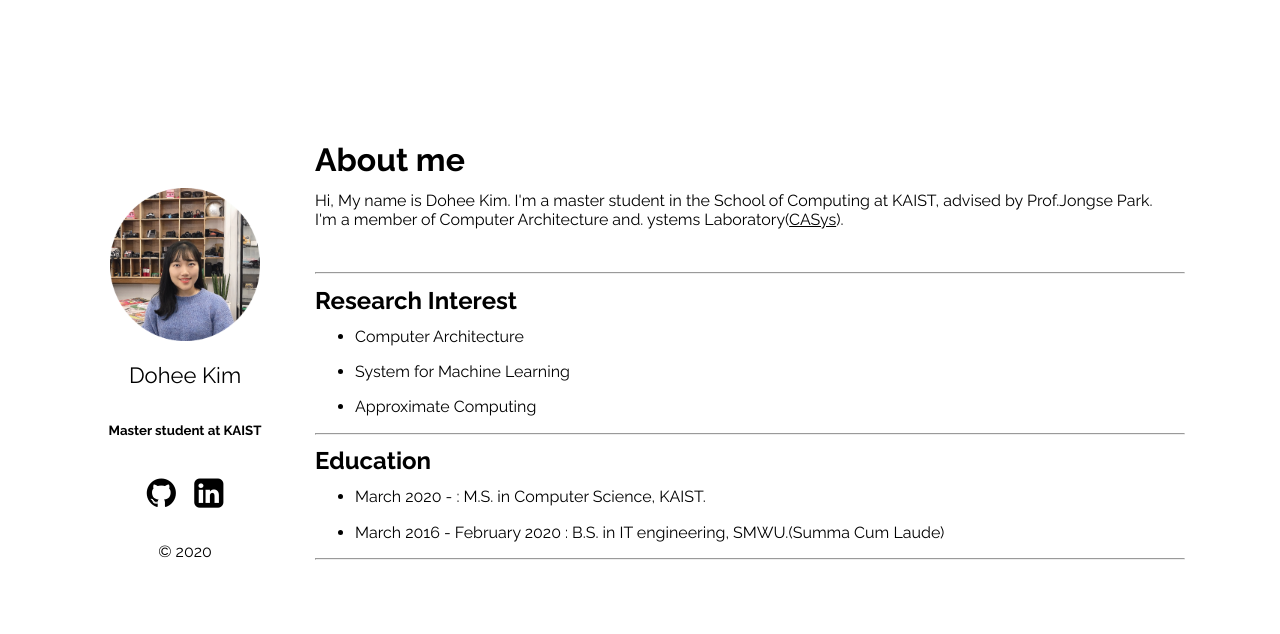
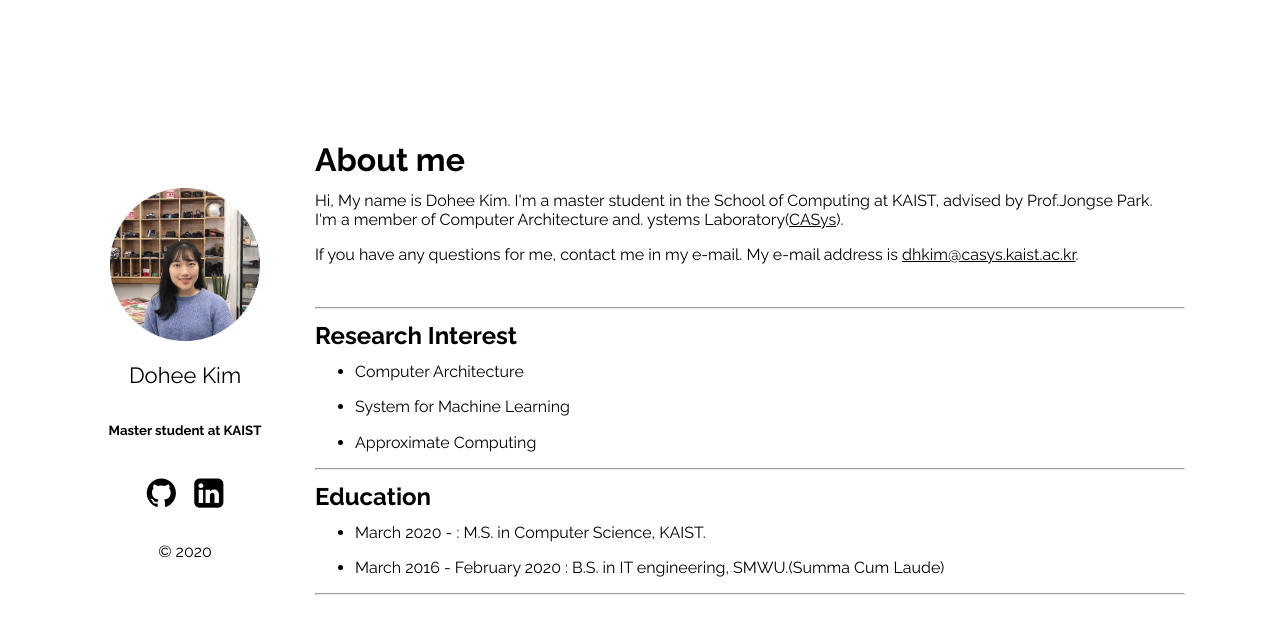
Before and after one commit to kdheejb7/kdheejb7.github.io, a Jekyll site: the page built from index.md, in a window 1280 px wide. Shown: the top 634 px of the page. Built offline with Jekyll 4.4.1, drawn with Linux system fonts in a browser that asks for light colours.

Commit message:
add my email address

```diff
--- a/_layouts/default.html
+++ b/_layouts/default.html
@@ -65,7 +65,7 @@
         <!-- {{ content }} -->
 	<div id="mainmargin">
 	<h1> About me </h1>
-	<p> Hi, My name is Dohee Kim. I'm a master student in the School of Computing at KAIST, advised by Prof.Jongse Park. </br> I'm a member of Computer Architecture and. ystems Laboratory(<a href="http://casys.kaist.ac.kr/">CASys</a>). </p>
+	<p> Hi, My name is Dohee Kim. I'm a master student in the School of Computing at KAIST, advised by Prof.Jongse Park. </br> I'm a member of Computer Architecture and. ystems Laboratory(<a href="http://casys.kaist.ac.kr/">CASys</a>). </p><p> If you have any questions for me, contact me in my e-mail. My e-mail address is <a href="mailto:dhkim@casys.kaist.ac.kr">dhkim@casys.kaist.ac.kr</a>.</p>
         </br>
 	<hr/>
 	<h2> Research Interest </h2>
```
